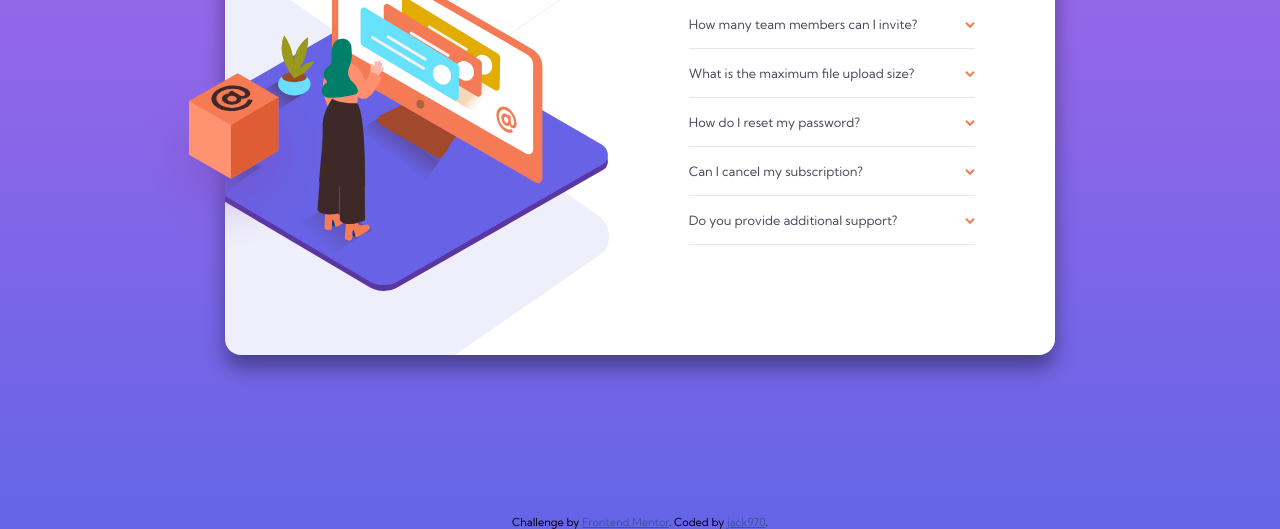
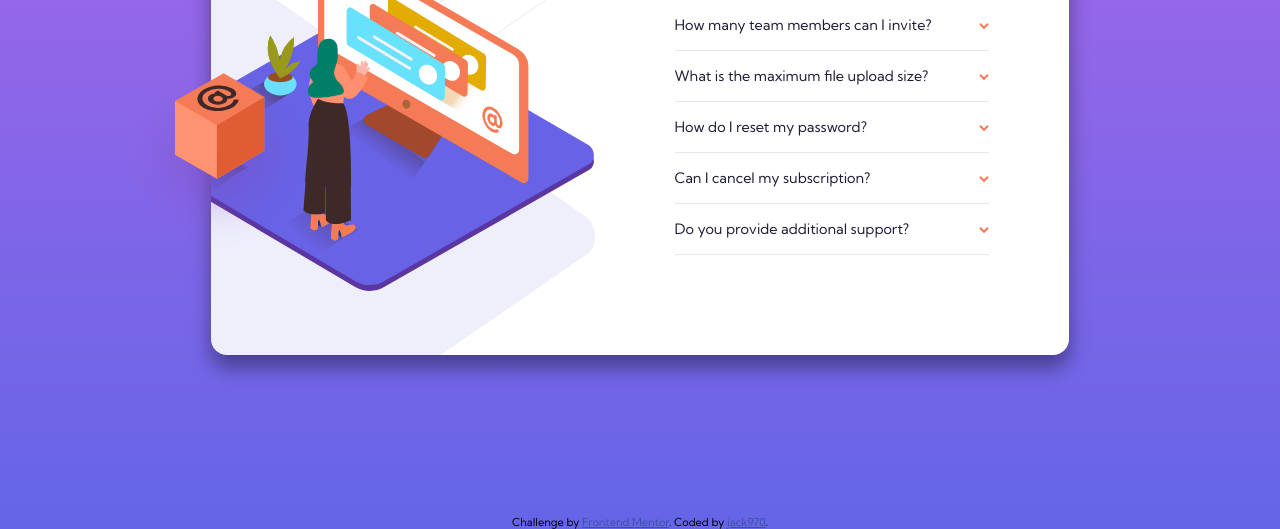
Before and after one commit to jack970/faq-accordion, a plain HTML site: page index.html in a window 1280 px wide. Shown: the part 285-814 px from the top of the page. Drawn offline with Linux system fonts and the light colour scheme.

Commit message:
[update] css

```diff
--- a/style.css
+++ b/style.css
@@ -31,7 +31,7 @@ body {
 
 h1,
 summary {
-  color: var(--Very-dark-grayish-blue);
+  color: var(--Very-dark-desaturated-blue);
 }
 
 p {
@@ -54,7 +54,7 @@ summary {
   cursor: pointer;
   list-style: none;
   margin: 1rem auto;
-  font-size: 0.8rem;
+  font-size: 0.9rem;
 }
 
 details {
```
